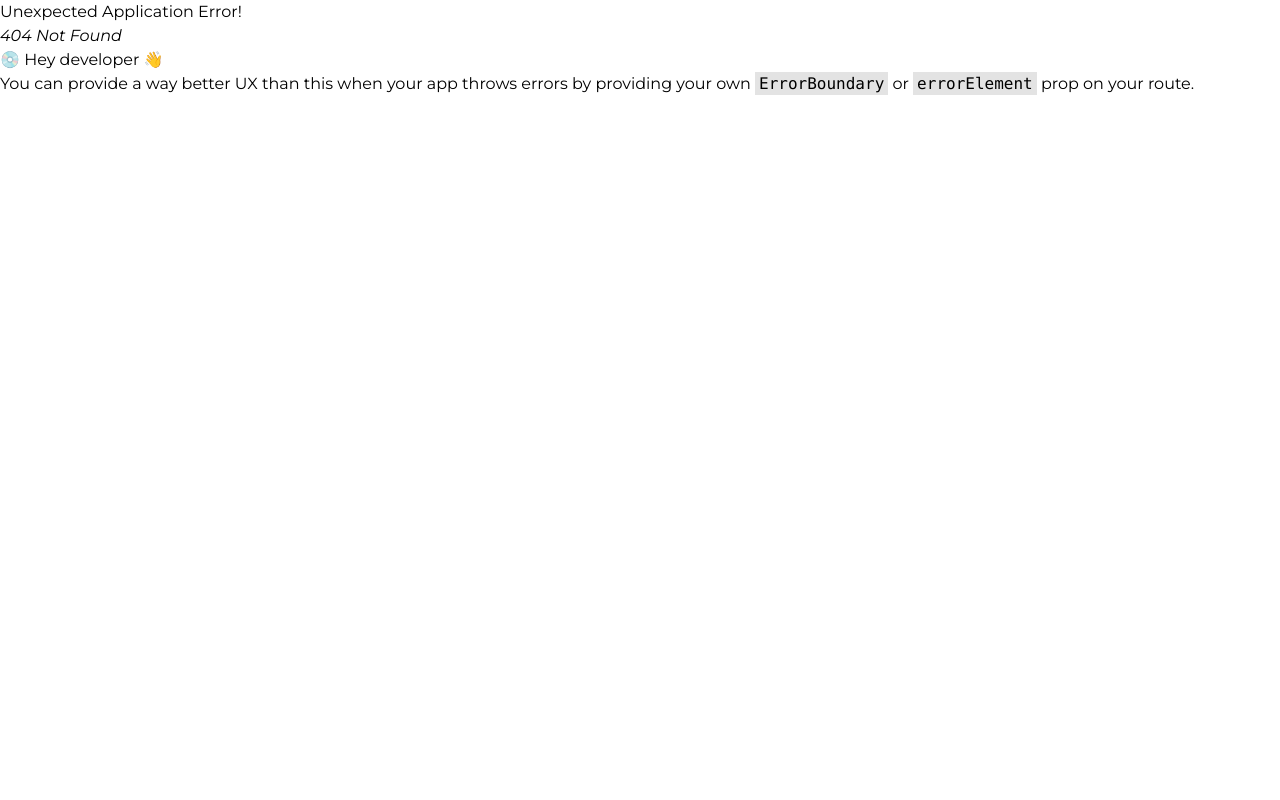
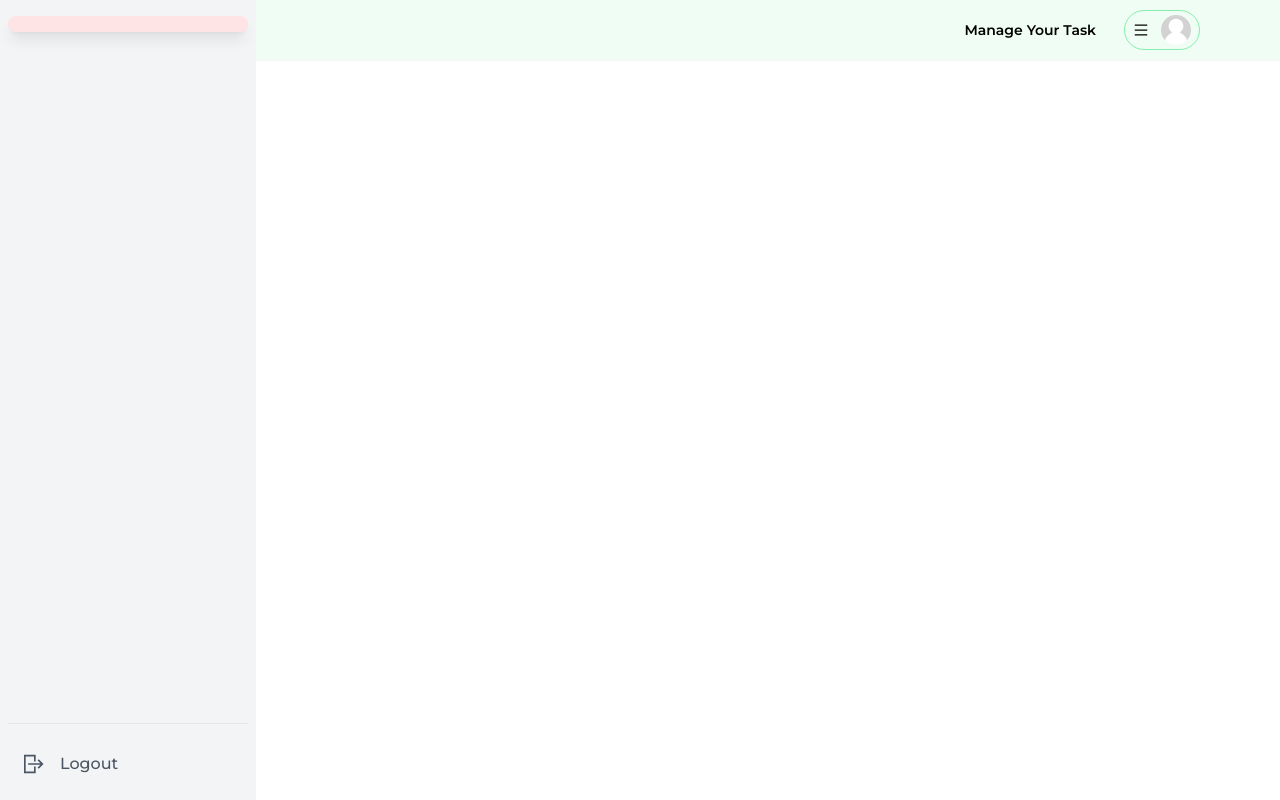
Before and after one commit to Rahim00001/TaskPulse, a React (Vite) app: page /dashboard in a window 1280 px wide. Before the commit this address had no page. Built offline with nearby package versions, Linux system fonts and the light colour scheme.

Commit message:
basic dashboard created with sidebar

```diff
--- /dev/null
+++ b/src/Layout/DashboardLayout.jsx
@@ -0,0 +1,19 @@
+import { Outlet } from 'react-router-dom';
+import Sidebar from '../components/Dashboard/Sidebar/Sidebar';
+
+const DashboardLayout = () => {
+    return (
+        <div className='relative min-h-screen md:flex'>
+            {/* Sidebar Component */}
+            <Sidebar></Sidebar>
+            <div className='flex-1  md:ml-64'>
+                <div className='p-5'>
+                    {/* Outlet for dynamic contents */}
+                    <Outlet></Outlet>
+                </div>
+            </div>
+        </div>
+    )
+};
+
+export default DashboardLayout;
--- /dev/null
+++ b/src/components/Dashboard/Sidebar/Sidebar.jsx
@@ -0,0 +1,88 @@
+import { useState } from 'react'
+// Components
+// import Logo from '../../Shared/Logo'
+// import MenuItem from './MenuItem'
+// import ToggleBtn from '../../Button/ToggleBtn'
+// Icons
+import { GrLogout } from 'react-icons/gr'
+import { FcSettings } from 'react-icons/fc'
+import { AiOutlineBars } from 'react-icons/ai'
+import { BsGraphUp } from 'react-icons/bs'
+
+const Sidebar = () => {
+    const [toggle, setToggle] = useState(false)
+    const [isActive, setActive] = useState(false)
+
+    //   For guest/host menu item toggle button
+    //   const toggleHandler = event => {
+    //     setToggle(event.target.checked)
+    //   }
+    // Sidebar Responsive Handler
+    const handleToggle = () => {
+        setActive(!isActive)
+    }
+    return (
+        <>
+            {/* Small Screen Navbar */}
+            <div className='bg-gray-100 text-gray-800 flex justify-between md:hidden'>
+                <div>
+                    <div className='block cursor-pointer p-4 font-bold'>
+                        {/* <Logo /> */}
+                    </div>
+                </div>
+
+                <button
+                    onClick={handleToggle}
+                    className='mobile-menu-button p-4 focus:outline-none focus:bg-gray-200'
+                >
+                    <AiOutlineBars className='h-5 w-5' />
+                </button>
+            </div>
+            {/* Sidebar */}
+            <div
+                className={`z-10 md:fixed flex flex-col justify-between overflow-x-hidden bg-gray-100 w-64 space-y-6 px-2 py-4 absolute inset-y-0 left-0 transform ${isActive && '-translate-x-full'
+                    }  md:translate-x-0  transition duration-200 ease-in-out`}
+            >
+                <div>
+                    <div>
+                        <div className='w-full hidden md:flex px-4 py-2 shadow-lg rounded-lg justify-center items-center bg-rose-100 mx-auto'>
+                            {/* <Logo /> */}
+                        </div>
+                    </div>
+
+                    {/* Nav Items */}
+                    <div className='flex flex-col justify-between flex-1 mt-6'>
+                        {/* If a user is host */}
+                        {/* <ToggleBtn toggleHandler={toggleHandler} />
+            <nav>
+              <MenuItem
+                icon={BsGraphUp}
+                label='Statistics'
+                address='/dashboard'
+              /> */}
+
+                        {/* Menu Items */}
+                        {/* </nav> */}
+                    </div>
+                </div>
+
+                <div>
+                    <hr />
+
+                    {/* <MenuItem
+            icon={FcSettings}
+            label='Profile'
+            address='/dashboard/profile'
+          /> */}
+                    <button className='flex w-full items-center px-4 py-2 mt-5 text-gray-600 hover:bg-gray-300   hover:text-gray-700 transition-colors duration-300 transform'>
+                        <GrLogout className='w-5 h-5' />
+
+                        <span className='mx-4 font-medium'>Logout</span>
+                    </button>
+                </div>
+            </div>
+        </>
+    )
+}
+
+export default Sidebar
--- a/src/components/Pages/Login.jsx
+++ b/src/components/Pages/Login.jsx
@@ -14,6 +14,7 @@
             .then(response => {
                 if (response.data.status) {
                     navigate('/')
+                    console.log('login successfully');
                 }
             }).catch(err => {
                 console.log(err);
--- a/src/components/Pages/ResetPassword.jsx
+++ b/src/components/Pages/ResetPassword.jsx
@@ -1,20 +1,21 @@
 import { useState } from 'react'
 import Axios from 'axios'
-import { useNavigate } from 'react-router-dom'
+import { useNavigate, useParams } from 'react-router-dom'
 
 const ResetPassword = () => {
     const [password, setPassword] = useState('')
+    const { token } = useParams();
 
     const navigate = useNavigate()
 
     const handleSubmit = (e) => {
         e.preventDefault()
-        Axios.post('http://localhost:5000/auth/reset-password', { password })
+        Axios.post('http://localhost:5000/auth/reset-password/' + token, { password })
             .then(response => {
                 if (response.data.status) {
-                    console.log('reset button clicked');
                     navigate('/login')
                 }
+                console.log(response.data.message);
             }).catch(err => {
                 console.log(err);
             })
--- a/src/main.jsx
+++ b/src/main.jsx
@@ -13,6 +13,7 @@
 import Login from './components/Pages/Login';
 import ForgotPassword from './components/Pages/ForgotPassword'
 import ResetPassword from './components/Pages/ResetPassword';
+import DashboardLayout from './Layout/DashboardLayout';
 
 const router = createBrowserRouter([
   {
@@ -39,6 +40,10 @@
         path: '/resetPassword/:token',
         element: <ResetPassword></ResetPassword>
       },
+      {
+        path: '/dashboard',
+        element: <DashboardLayout></DashboardLayout>
+      }
     ]
   },
 ]);
```
